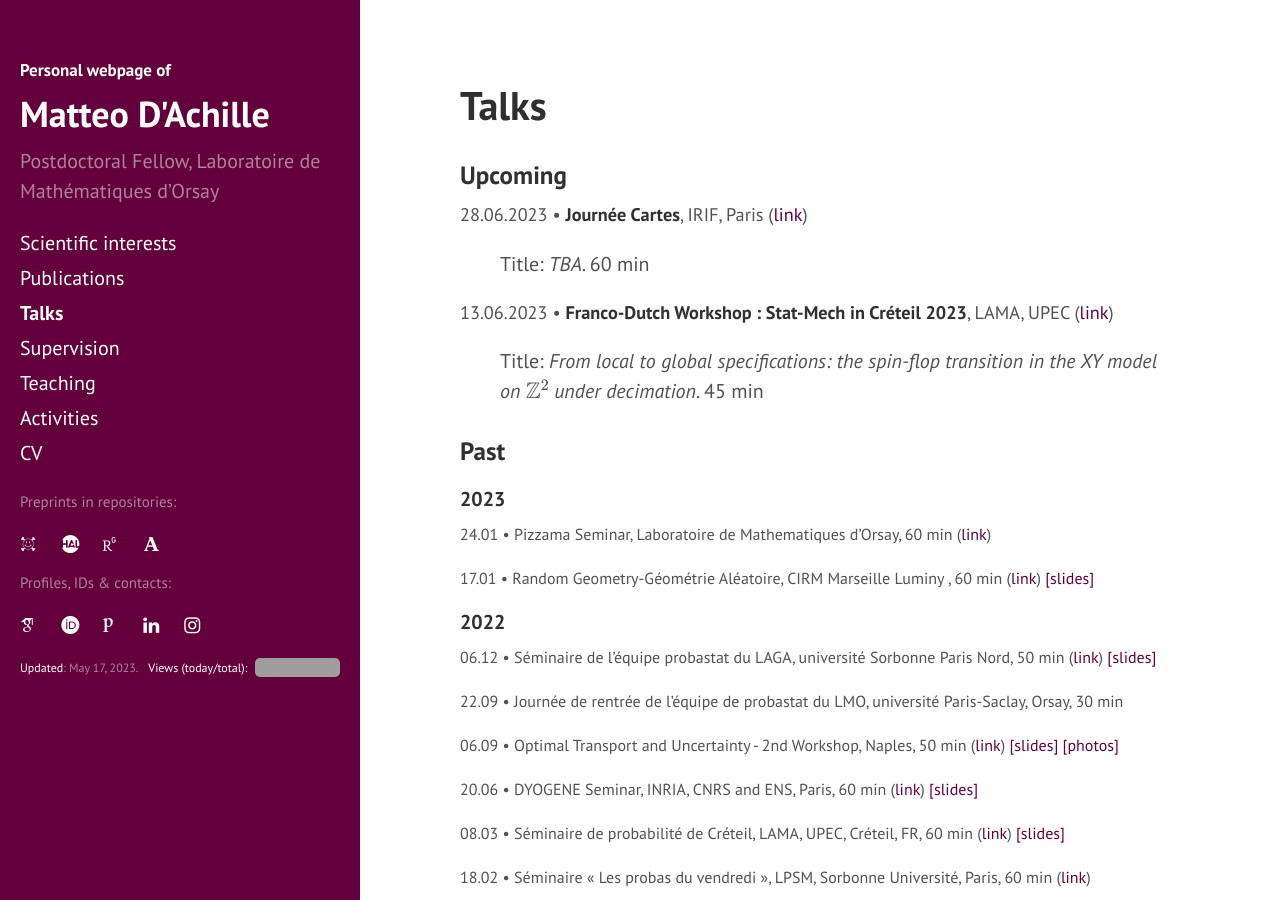
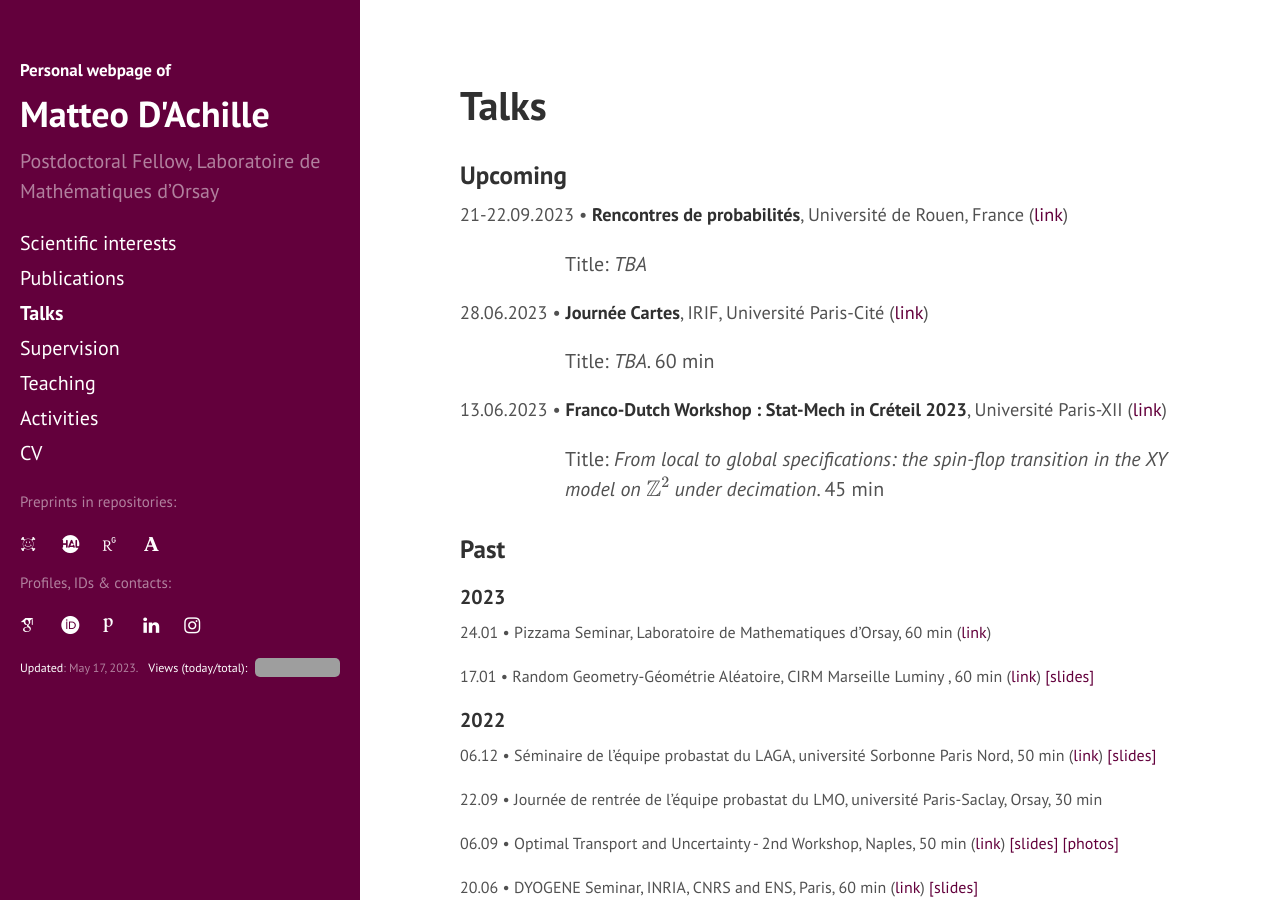
Before and after one commit to matteodachille/matteodachille.github.io, a Jekyll site: the page built from talks.md, in a window 1280 px wide and 900 px high. Built offline with Jekyll 4.4.1, drawn with Linux system fonts in a browser that asks for light colours; nearby versions of some CDN libraries; some web fonts are replaced; grey boxes are pictures that could not be loaded.

Commit message:
Fixed bugs on links and updated talk list

```diff
--- a/talks.md
+++ b/talks.md
@@ -25,21 +25,27 @@ s
 
 ### Upcoming
 
+21-22.09.2023 &#x2022; **Rencontres de probabilités**, Université de Rouen, France ([link](https://lmrs.univ-rouen.fr/fr/content/rencontres-de-probabilites-2022){:target="_blank"})
+{: style="font-size: 18.3px" }
 
-28.06.2023 &#x2022; **Journée Cartes**, IRIF, Paris ([link](https://indico.in2p3.fr/event/30166/){:target="_blank"})
+Title: _TBA_ <!--[ [slides] ](#){:target="_blank"}-->
+{: style="margin-left: 105px" }
+
+
+28.06.2023 &#x2022; **Journée Cartes**, IRIF, Université Paris-Cité ([link](https://indico.in2p3.fr/event/30166/){:target="_blank"})
 {: style="font-size: 18.3px" }
 
 
 Title: _TBA_. 60 min <!--[ [slides] ](#){:target="_blank"}-->
-{: style="margin-left: 40px" }
+{: style="margin-left: 105px" }
 
 
-13.06.2023 &#x2022; **Franco-Dutch Workshop : Stat-Mech in Créteil 2023**, LAMA, UPEC ([link](https://perso.math.u-pem.fr/le_ny.arnaud/StatMechCreteil2023-V1.pdf){:target="_blank"})
+13.06.2023 &#x2022; **Franco-Dutch Workshop : Stat-Mech in Créteil 2023**, Université Paris-XII ([link](https://perso.math.u-pem.fr/le_ny.arnaud/StatMechCreteil2023-V1.pdf){:target="_blank"})
 {: style="font-size: 18.3px" }
 
 
 Title: _From local to global specifications: the spin-flop transition in the XY model on \\(\mathbb{Z}^2 \\) under decimation_. 45 min  <!--[ [slides] ](#){:target="_blank"}-->
-{: style="margin-left: 40px" }
+{: style="margin-left: 105px" }
 
 
 
```
Also changed, not shown: other parts of talks.md (+1 -1 lines).
